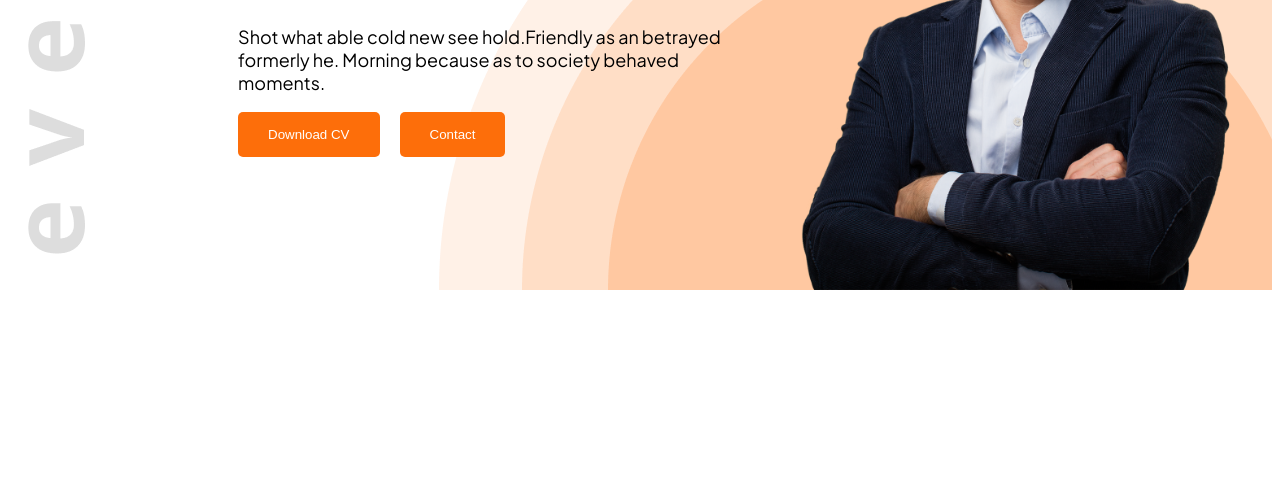
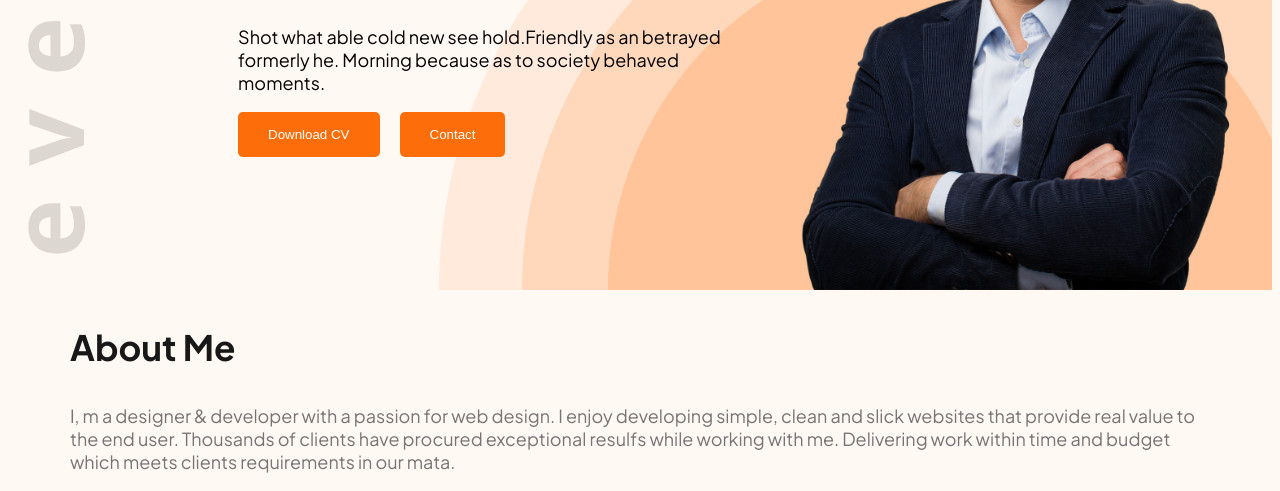
Before and after one commit to mahim-2025/web-dev-portfolio, a plain HTML site: page index.html in a window 1280 px wide. Shown: the part 415-906 px from the top of the page. Before the commit the page ends 800 px from the top, so only its background shows below. Drawn offline with Linux system fonts and the light colour scheme.

Commit message:
added about section

```diff
--- a/index.html
+++ b/index.html
@@ -34,6 +34,10 @@
 
     </header>
     <main>
+        <section class="about">
+                    <h3 class="section-title">About Me</h3>
+                    <p class="section-description">I, m a designer & developer with a passion for web design. I enjoy developing simple, clean and slick websites that provide real value to the end user. Thousands of clients have procured exceptional resulfs while working with me. Delivering work within time and budget which meets clients requirements in our mata.</p>
+        </section>
 
     </main>
     <footer>
--- a/styles/styles.css
+++ b/styles/styles.css
@@ -4,6 +4,7 @@
   font-family: "Plus Jakarta Sans", sans-serif;
   font-optical-sizing: auto;
   font-style: normal;
+  background-color: #FFF8F3;
 }
 
 .btn-primary{
@@ -81,3 +82,21 @@ nav li a{
     display: flex;
     gap: 20px;
 }
+
+/* Main Style */
+
+main{
+    max-width: 1140px;
+    margin: 0 auto;
+}
+
+.section-title{
+    font-size: 35px;
+    font-weight: bold;
+    color: #181818;
+}
+.section-description{
+    font-size: 18px;
+    font-weight: 400;
+    color: #757575;
+}
```
